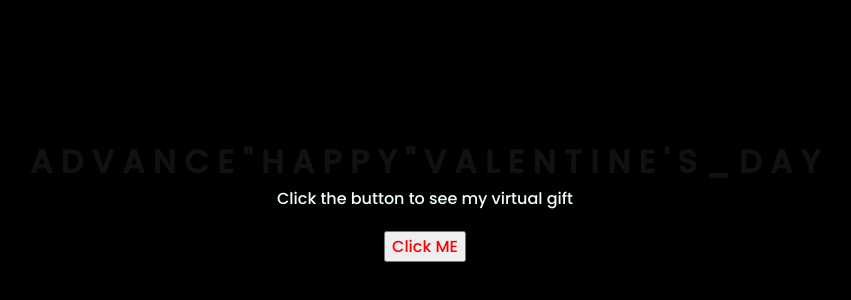
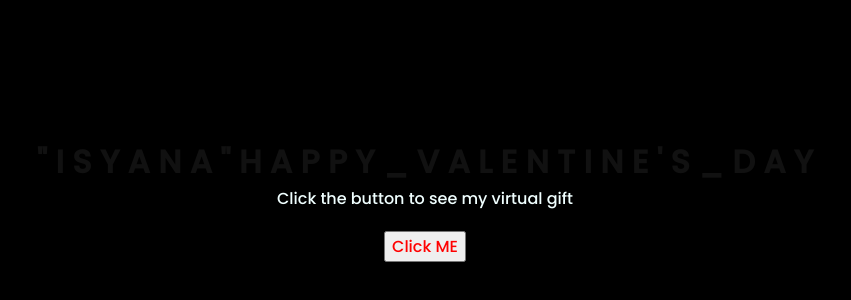
Before and after one commit to sipatir08/flower, a plain HTML site: page index.html in a window 1280 px wide. Shown: the part 208-508 px from the top of the page, 223-1074 px from the left. Drawn offline with Linux system fonts and the light colour scheme.

Commit message:
Update greetings in index.html to display a new message

```diff
--- a/index.html
+++ b/index.html
@@ -11,20 +11,20 @@
 <body>
     <div class="greetings">
 
-        <span>A</span>
-        <span>D</span>
-        <span>V</span>
+        <span>"</span>
+        <span>I</span>
+        <span>S</span>
+        <span>Y</span>
         <span>A</span>
         <span>N</span>
-        <span>C</span>
-        <span>E</span>
+        <span>A</span>
         <span>"</span>
         <span>H</span>
         <span>A</span>
         <span>P</span>
         <span>P</span>
         <span>Y</span>
-        <span>" </span>
+        <span>_</span>
         <span>V</span>
         <span>A</span>
         <span>L</span>
```
